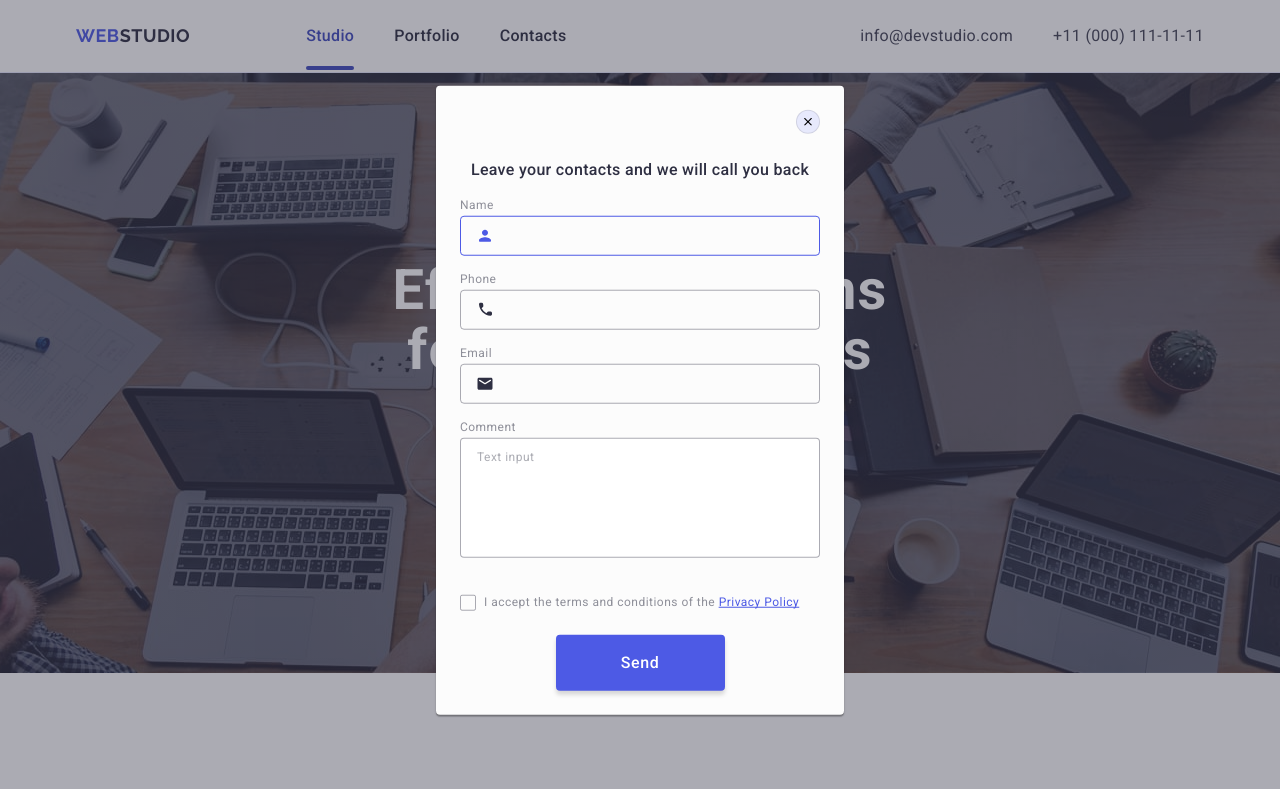
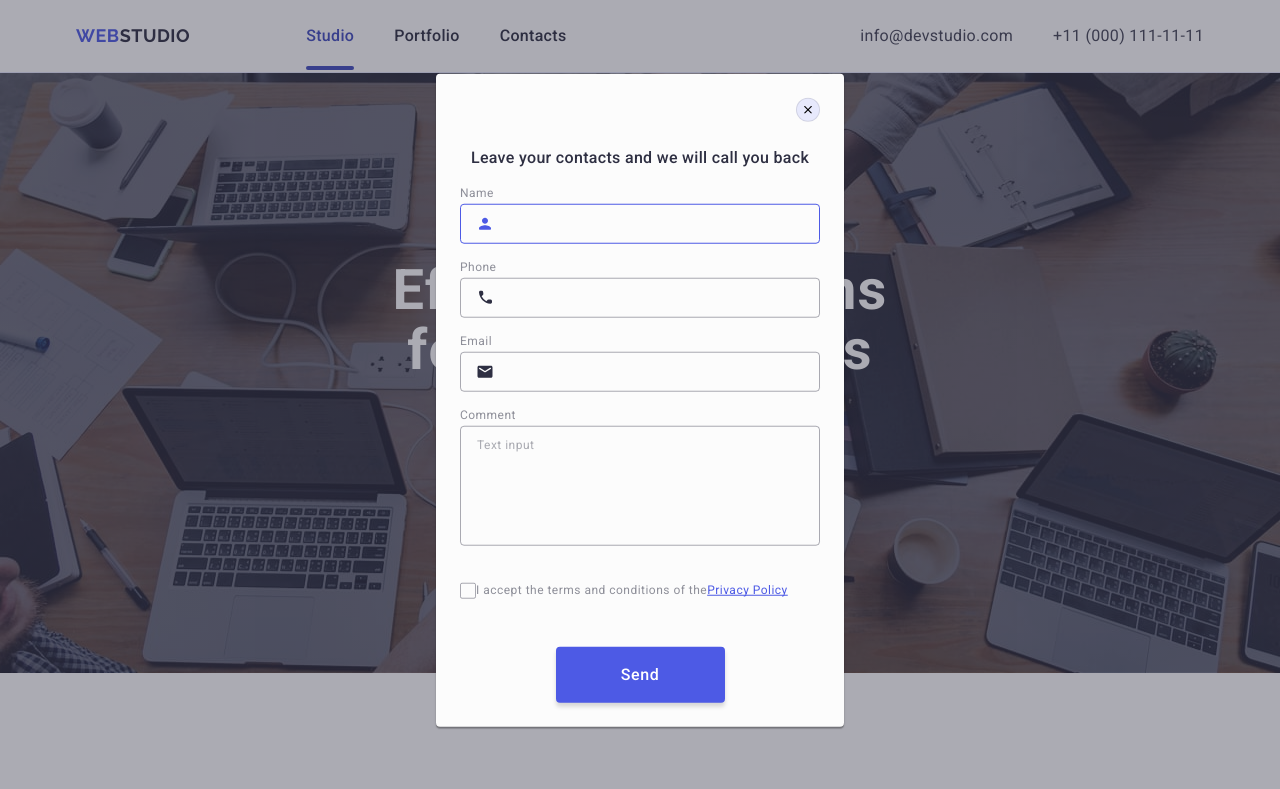
Before and after one commit to Oleksandr-Hlushuk/goit-markup-hw-05, a plain HTML site: page index.html in a window 1280 px wide. Shown: the top 789 px of the page. Drawn offline with nearby package versions, Linux system fonts and the light colour scheme.

Commit message:
fix 6 modal

```diff
--- a/css/styles.css
+++ b/css/styles.css
@@ -609,6 +609,7 @@ img {
   box-shadow: 0 1px 1px 0 rgba(0, 0, 0, 0.14), 0 1px 3px 0 rgba(0, 0, 0, 0.12),
     0 2px 1px 0 rgba(0, 0, 0, 0.2);
   width: 80%;
+  max-width: 80%;
   min-height: 584px;
   max-width: 408px;
   overflow-y: auto;
@@ -621,6 +622,7 @@ img {
   justify-content: center;
   align-items: center;
   border-radius: 50%;
+  outline: none;
   position: absolute;
   top: 24px;
   right: 24px;
@@ -686,7 +688,7 @@ img {
   font-family: inherit;
   border: 1px solid var(--navy-blue-modal);
   border-radius: 4px;
-  outline: none;
+  outline: transparent;
   width: 100%;
   background-color: transparent;
   height: 40px;
@@ -719,13 +721,14 @@ img {
   height: 120px;
   resize: none;
   outline: none;
-  transition: border 250ms cubic-bezier(0.4, 0, 0.2, 1);
+  transition: border-color 250ms cubic-bezier(0.4, 0, 0.2, 1);
   padding: 8px 16px;
   margin-bottom: 8px;
   font-size: 12px;
-  line-height: 1.67;
+  line-height: 1.17;
   letter-spacing: 0.04em;
-  color: var(--navy-blue);
+  color: var(--navy-blue-modal);
+  background-color: transparent;
 }
 
 .modal-form-textarea::placeholder {
@@ -741,22 +744,32 @@ img {
   border-color: var(--iris);
 }
 
+.modal-checkbox-container {
+  margin-bottom: 24px;
+}
+
 .modal-checkbox-label {
   display: flex;
   margin-bottom: 16px;
+  font-size: 12px;
+  line-height: 1.17;
+  letter-spacing: 0.04em;
+  color: var(--light-slate);
 }
 
 .custom-checkbox {
-  display: flex;
+  display: inline-flex;
   justify-content: center;
   align-items: center;
   width: 16px;
+  fill: transparent;
   height: 16px;
   border-radius: 2px;
   border: 1px solid var(--navy-blue-modal);
   cursor: pointer;
-  transition: background-color 250ms cubic-bezier(0.4, 0, 0.2, 1);
-  transition: border 250ms cubic-bezier(0.4, 0, 0.2, 1);
+  transition: background-color 250ms cubic-bezier(0.4, 0, 0.2, 1),
+    border 250ms cubic-bezier(0.4, 0, 0.2, 1),
+    fill 250ms cubic-bezier(0.4, 0, 0.2, 1);
 }
 
 .icon-modal-checkbox {
--- a/index.html
+++ b/index.html
@@ -572,24 +572,25 @@
             ></textarea>
           </div>
 
-          <label class="modal-checkbox-label">
+          <div class="modal-checkbox-container">
             <input
               class="policy-checkbox visually-hidden"
               type="checkbox"
               name="privacy-policy"
+              id="user-privacy"
               value="true"
               required
             />
+            <label for="user-privacy" class="modal-checkbox-label">
               <span class="custom-checkbox">
                 <svg class="icon-modal-checkbox" width="10" height="8">
                   <use href="./images/icons.svg#icon-modal-checkbox"></use>
                 </svg>
               </span>
-            <span class="privacy-policy-text">
               I accept the terms and conditions of the
               <a class="privacy-policy-link" href="">Privacy Policy</a>
-            </span>
             </label>
+          </div>
 
           <button class="modal-form-button" type="submit">Send</button>
         </form>
```
Lines whose indentation alone changed are shown as unchanged.
